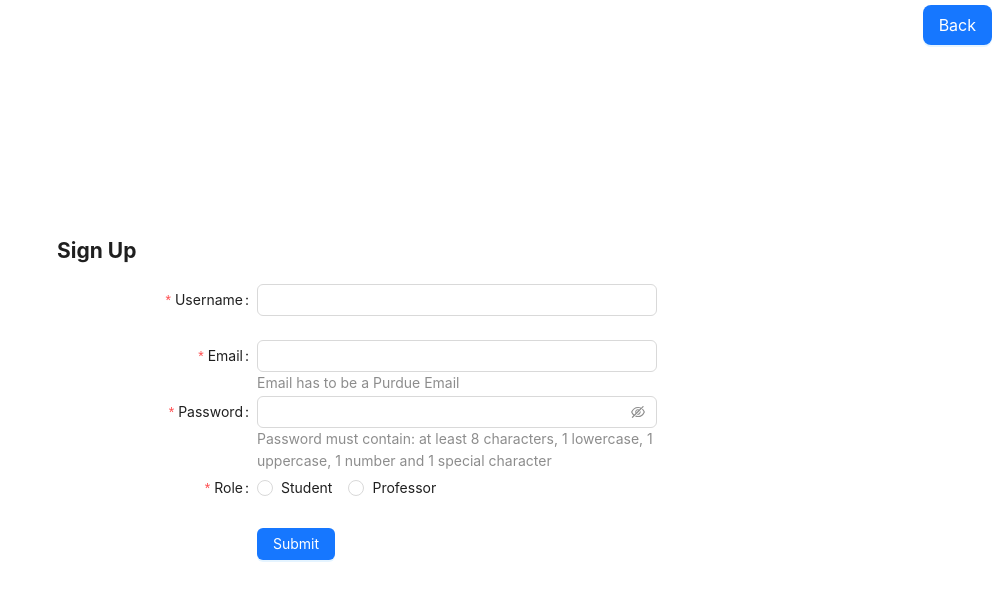
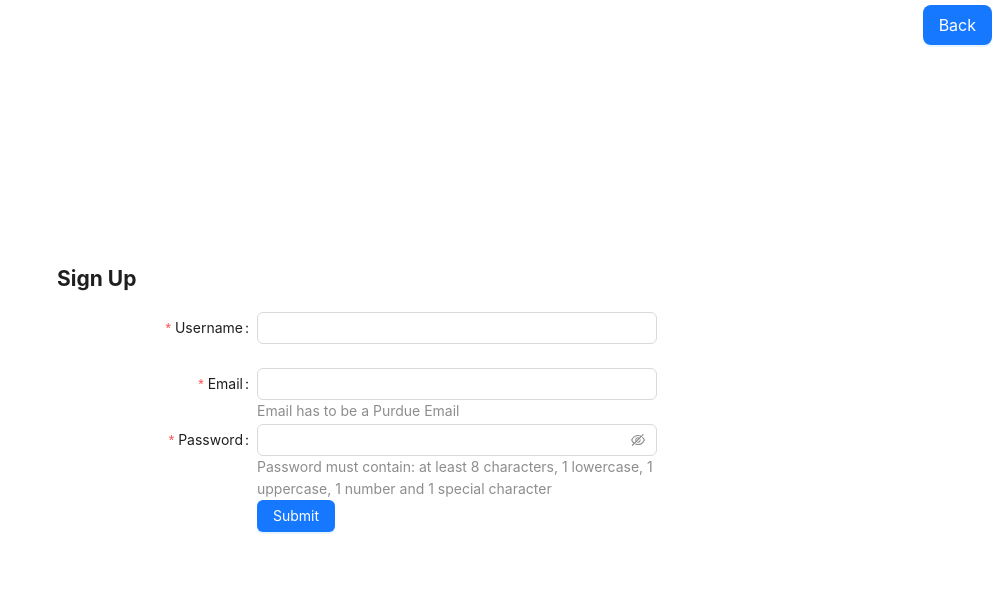
Before and after one commit to epotapov/Apollo, a React (Create React App) app in the folder apollo-frontend/: page /SignUp in a window 1280 px wide. Shown: the top 600 px of the page, without its empty margins (283-1280 px from the left). Built offline with nearby package versions, Linux system fonts and the light colour scheme.

Commit message:
working on reset password/forgot password

```diff
--- a/apollo-frontend/src/components/LoginPage.js
+++ b/apollo-frontend/src/components/LoginPage.js
@@ -38,6 +38,7 @@ function validatePassword(value) {
 export default function LoginPage() {
     const [size, setSize] = useState('large');
     const [username, setUsername] = useState('');
+    const [email, setEmail] = useState('');
     const [password, setPassword] = useState('');
     const navigate = useNavigate();
     const [passwordObj, setPasswordObj] = useState({
@@ -49,6 +50,7 @@ export default function LoginPage() {
     const { login } = useLogin();
     const [isLoading, setIsLoading] = useState(null);
     const [error, setError] = useState(null);
+    const [confirm, setConfirm] = useState(null);
 
 
     const handleLoginSubmit = async (e) => {
@@ -61,6 +63,33 @@ export default function LoginPage() {
             navigate('/');
         }
     }
+
+    const handleResetSubmit = async (e) => {
+        const resetEmail = {email};
+
+        // TODO this URL will need to change eventually (once we have the server on another machine)
+        const response = await fetch('http://localhost:5001/api/user/reset-password', {
+          method: 'POST',
+          body: JSON.stringify(resetEmail),
+          headers: {
+            'Content-Type': 'application/json'
+          }
+        });
+
+        const json = await response.json();
+        console.log(json)
+
+        if (!response.ok) {
+          setError(json.error);
+          setConfirm(null);
+        }
+
+        if (response.ok) {
+          setError(null);
+          setConfirm(json)
+          console.log('User reset password sent', json);
+        }
+      }
 
 
     if (!forgotPass) {
@@ -161,7 +190,7 @@ export default function LoginPage() {
                     initialValues={{
                     remember: true,
                     }}
-                    onFinish={onFinish}
+                    onFinish={handleResetSubmit}
                     onFinishFailed={onFinishFailed}
                     autoComplete="off"
                 >
@@ -170,6 +199,7 @@ export default function LoginPage() {
                     <Form.Item
                         label="Email"
                         name="email"
+                        onChange={(e) => setEmail(e.target.value)}
                         rules={[
                             {
                                 required: true,
@@ -181,24 +211,13 @@ export default function LoginPage() {
                     </Form.Item>
 
                     <Form.Item
-                        label="New Password"
-                        name="newpassword"
-                        rules={[
-                            {
-                            required: true,
-                            message: 'Please input your password!',
-                            },
-                        ]}
-                    >
-                    <Input.Password />
-                    </Form.Item>
-
-                    <Form.Item
                     wrapperCol={{
                         offset: 8,
                         span: 16,
                     }}
                     >
+                    {error && <p>{error}</p>}
+                    {confirm && <p>{confirm.message}</p>}
                     <Button type="primary" htmlType="submit">
                         Submit
                     </Button>
--- a/apollo-frontend/src/components/SignUpPage.js
+++ b/apollo-frontend/src/components/SignUpPage.js
@@ -220,23 +220,6 @@ export default function SignUpPage() {
           >
           <Input.Password/>
           </Form.Item>
-          <Form.Item
-            label="Role"
-            name="role"
-            onChange={(e) => setRole(e.target.value)}
-            value={role}
-            rules={[
-              {
-                required: true,
-                message: 'Please select your role!'
-              },
-            ]}
-          >
-          <Radio.Group value={1}>
-            <Radio value={1}> Student </Radio>
-            <Radio value={2}> Professor </Radio>
-          </Radio.Group>
-          </Form.Item>
 
           <Form.Item
           wrapperCol={{
```
